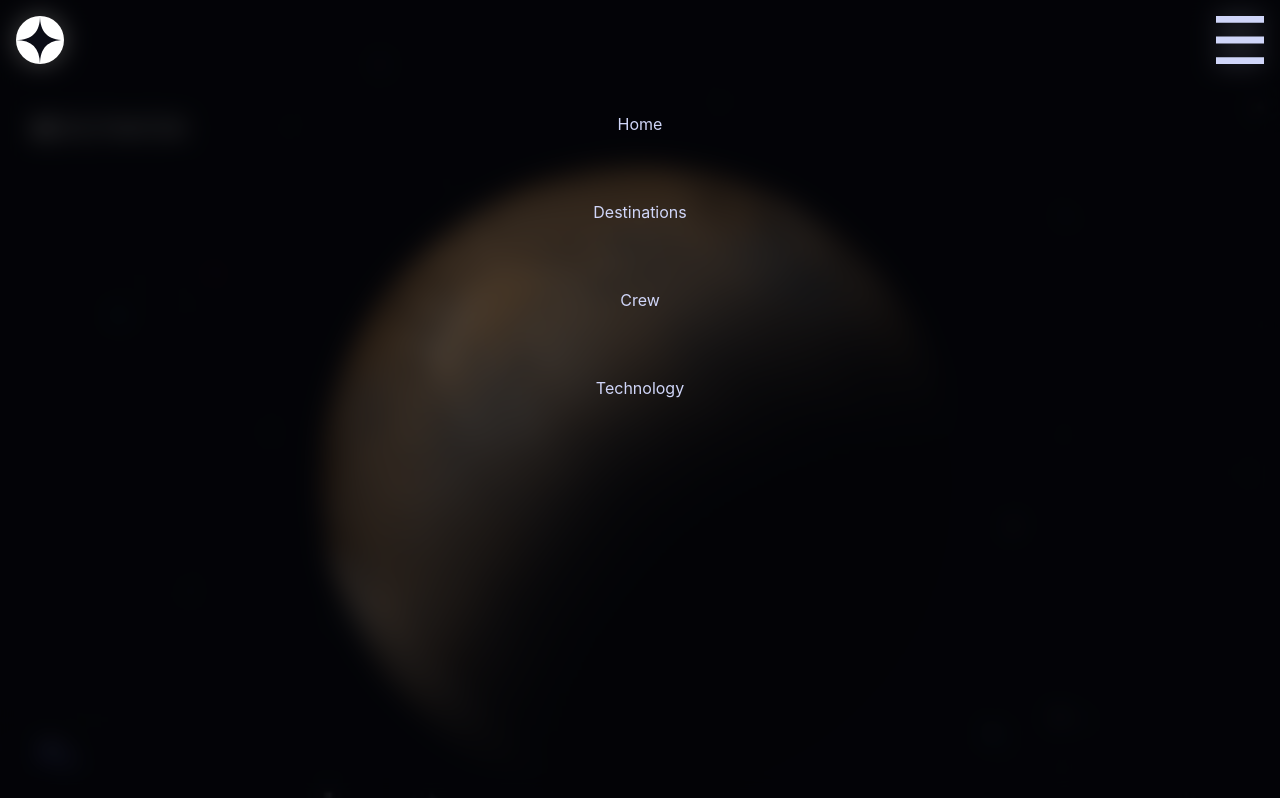
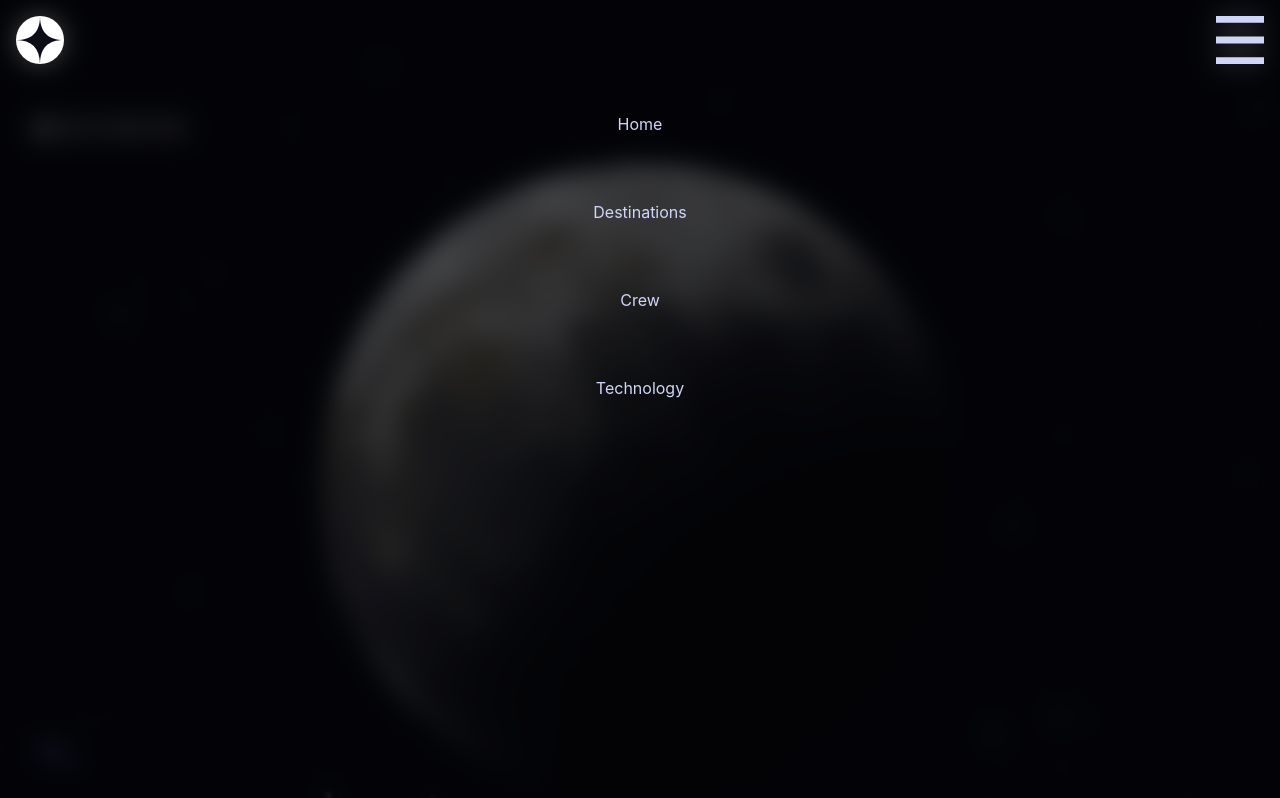
Before and after one commit to Annalisa11/space-tourism-website, a React (Create React App) app: page /destination in a window 1280 px wide. Shown: the top 798 px of the page. Built offline with nearby package versions, Linux system fonts and the light colour scheme.

Commit message:
temp: style improvements + dynamic image imports

```diff
--- a/src/App.tsx
+++ b/src/App.tsx
@@ -8,7 +8,7 @@ import NoMatch from "./pages/NoMatch";
 
 function App() {
   return (
-    <div className="border-box m-0 p-0">
+    <div className="border-box m-0 h-screen overflow-x-hidden bg-[url('./assets/home/background-home-mobile.jpg')] bg-cover bg-fixed bg-no-repeat p-0">
       <Routes>
         <Route path="/" element={<Layout />}>
           <Route index element={<Home />} />
--- a/src/index.css
+++ b/src/index.css
@@ -48,6 +48,10 @@ code {
   margin-left: -2rem;
 }
 
+.swiper-container.swiper-container-initialized.swiper-container-horizontal {
+  margin-left: -2rem;
+}
+
 .swiper-slide {
   width: 100%;
 }
--- a/src/pages/Destination.tsx
+++ b/src/pages/Destination.tsx
@@ -51,12 +51,24 @@ const Destination = () => {
   const imageName = selectedPlanet.images.png.split("/").pop() ?? "";
   const imagePath = "../assets/destination/".concat(imageName);
   const swiperElRef = useRef(null);
+  console.log("data", data.destinations);
+  const test = `${planets[0].images.png}`;
+  const testt = planets[0].name.toLowerCase();
 
   useEffect(() => {
     if (!swiperElRef || !swiperElRef.current) {
       return;
     }
   }, []);
+
+  const images: string[] = [];
+  const importImages = () =>
+    planets.forEach((planet) =>
+      import(`${planet.images.png}`).then((image) => images.push(image)),
+    );
+
+  // importImages();
+  console.log(images);
 
   return (
     <div className="">
@@ -66,7 +78,7 @@ const Destination = () => {
             <strong>02</strong> Destination
           </h3>
           {/* <img
-            src={require("../assets/destination/image-moon.png")}
+            src={require(`../assets/destination/image-${testt}.png`)}
             alt="planet"
             className=""
           /> */}
@@ -100,18 +112,18 @@ const Destination = () => {
               },
             }}
           >
-            <SwiperSlide>
-              <img src={img_one} />
-            </SwiperSlide>
-            <SwiperSlide>
-              <img src={img_twp} />
-            </SwiperSlide>
-            <SwiperSlide>
-              <img src={img_three} />
-            </SwiperSlide>
-            <SwiperSlide>
-              <img src={img_three} />
-            </SwiperSlide>
+            {planets.map((planet) => {
+              return (
+                <SwiperSlide>
+                  <img
+                    src={require(
+                      `../assets/destination/image-${planet.name.toLowerCase()}.png`,
+                    )}
+                    alt={planet.name}
+                  />
+                </SwiperSlide>
+              );
+            })}
           </Swiper>
           <div className="mt-6 text-center">
             <h1>{selectedPlanet.name}</h1>
--- a/src/pages/Layout.tsx
+++ b/src/pages/Layout.tsx
@@ -25,7 +25,7 @@ const Layout = () => {
   };
 
   return (
-    <div className="relative z-0 h-screen bg-[url('./assets/home/background-home-mobile.jpg')] bg-cover bg-no-repeat">
+    <div className="relative z-0 h-screen ">
       <header className="z-1000 flex justify-between p-4">
         <img src={LogoIcon} />
         <img
@@ -63,9 +63,7 @@ const Layout = () => {
         </ul>
       </nav>
 
-      <div className="">
-        <Outlet />
-      </div>
+      <Outlet />
     </div>
   );
 };
```
